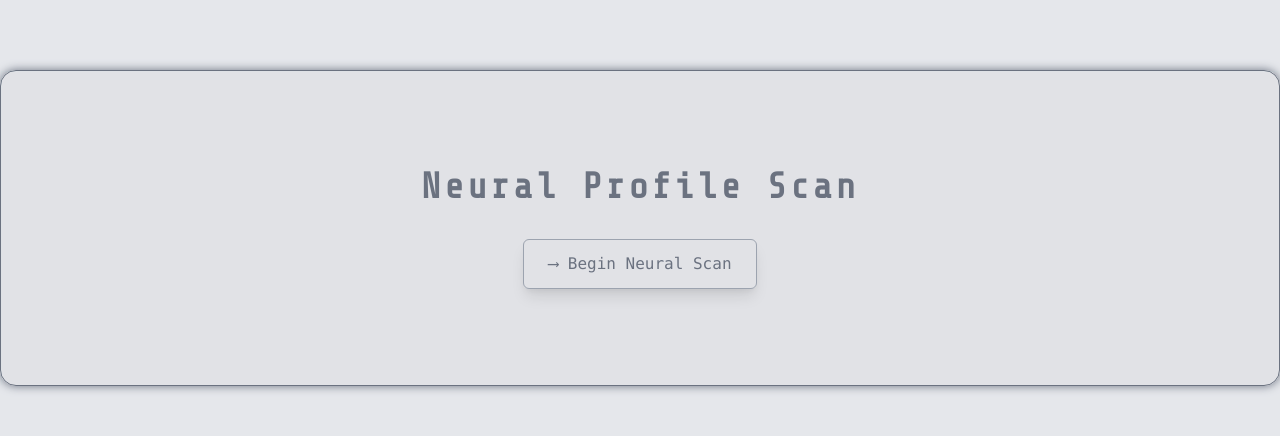
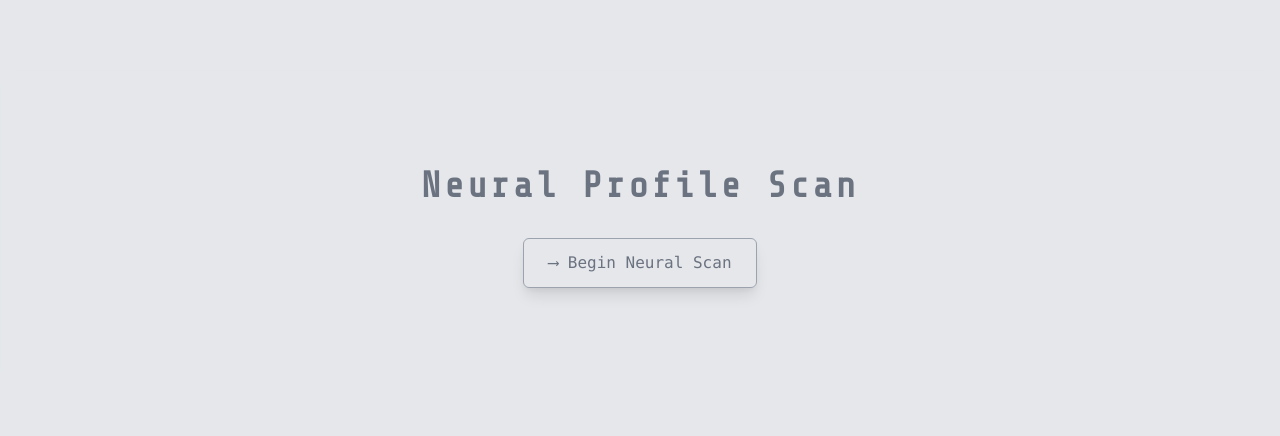
Before and after one commit to the-sankari/kajol-sutra-dhar, a React (Vite) app in the folder client/: page / in a window 1280 px wide. Shown: the part 474-910 px from the top of the page. Built offline with nearby package versions, Linux system fonts and the light colour scheme; no server answers.

Commit message:
Neural profile scan border and box shadow removed for cleaner ui

```diff
--- a/client/src/components/about/NeuralProfileScan.jsx
+++ b/client/src/components/about/NeuralProfileScan.jsx
@@ -16,7 +16,7 @@ const NeuralProfileScan = () => {
   };
 
   return (
-    <div className="relative flex flex-col items-center justify-center py-24 px-4 bg-skin-panel border border-skin-accent rounded-2xl shadow-glow-sm transition-all duration-700">
+    <div className="relative flex flex-col items-center justify-center py-24 px-4 rounded-2xl bg-white/5 backdrop-blur-md transition-all duration-700 overflow-hidden before:absolute before:inset-0 before:rounded-2xl before:bg-gradient-to-br before:from-cyan-500/30 before:to-sky-500/10 before:animate-glow-ring before:z-[-1]">
       {/* Grid Background */}
       <div className="absolute inset-0 -z-10 opacity-10 pointer-events-none">
         <div className="w-full h-full bg-grid bg-center bg-[length:40px_40px] animate-grid-glow" />
```
